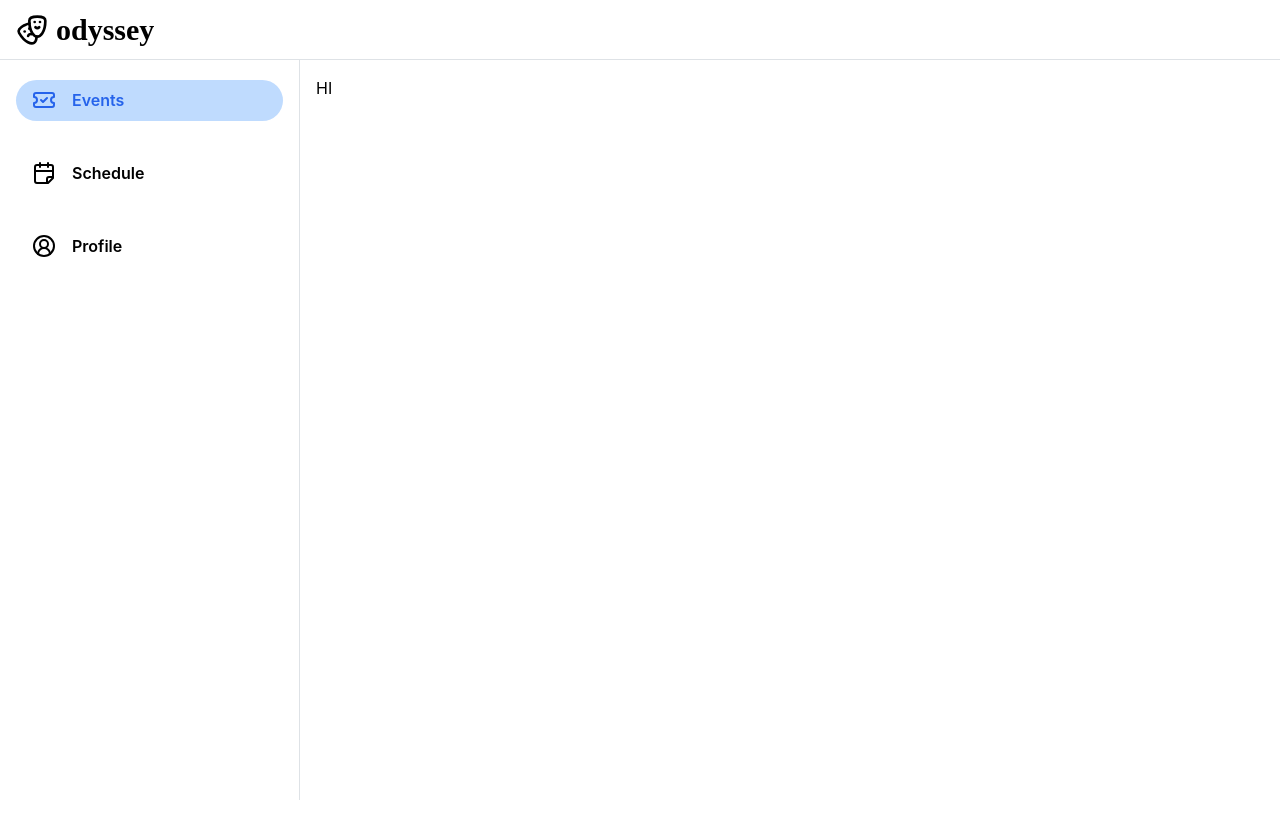
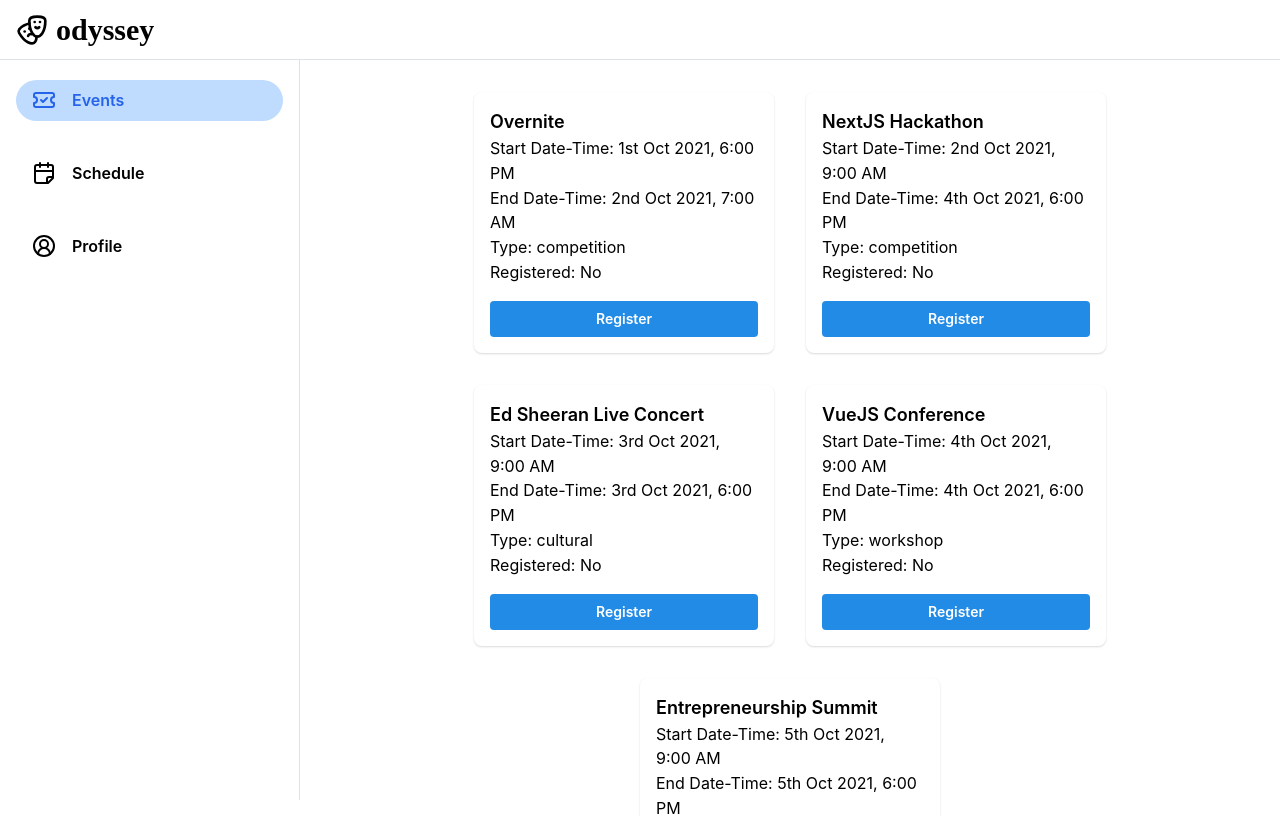
Before and after one commit to AnishDatta247/dbms-frontend, a React (Create React App) app: page /dashboard in a window 1280 px wide. Shown: the top 816 px of the page. Built offline with nearby package versions, Linux system fonts and the light colour scheme; a web font is replaced by a local one.

Commit message:
added Events.js

```diff
--- a/src/pages/Dashboard.js
+++ b/src/pages/Dashboard.js
@@ -10,6 +10,7 @@ import {
 import { useState } from "react";
 import Schedule from "../components/Schedule";
 import Accomodation from "../components/Accomodation";
+import Events from "../components/Events"
 import Profile from "../components/Profile";
 
 const Dashboard = () => {
@@ -100,7 +101,7 @@ const Dashboard = () => {
 
       <AppShell.Main>
         {tab === 0 ? (
-          <>HI</>
+          <Events />
         ) : tab === 1 ? (
           <Schedule />
         ) : tab === 2 ? (
```
